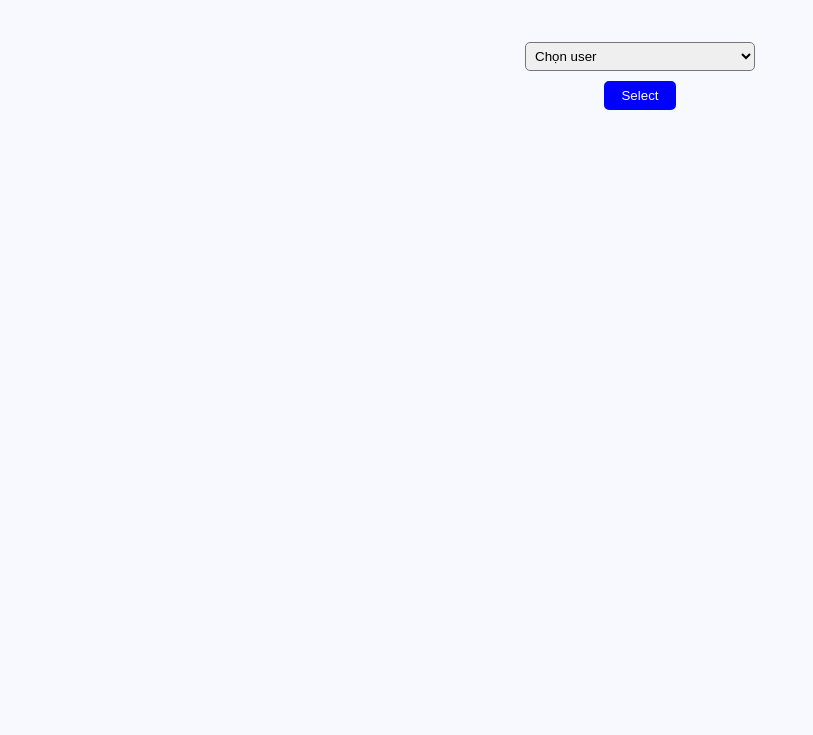
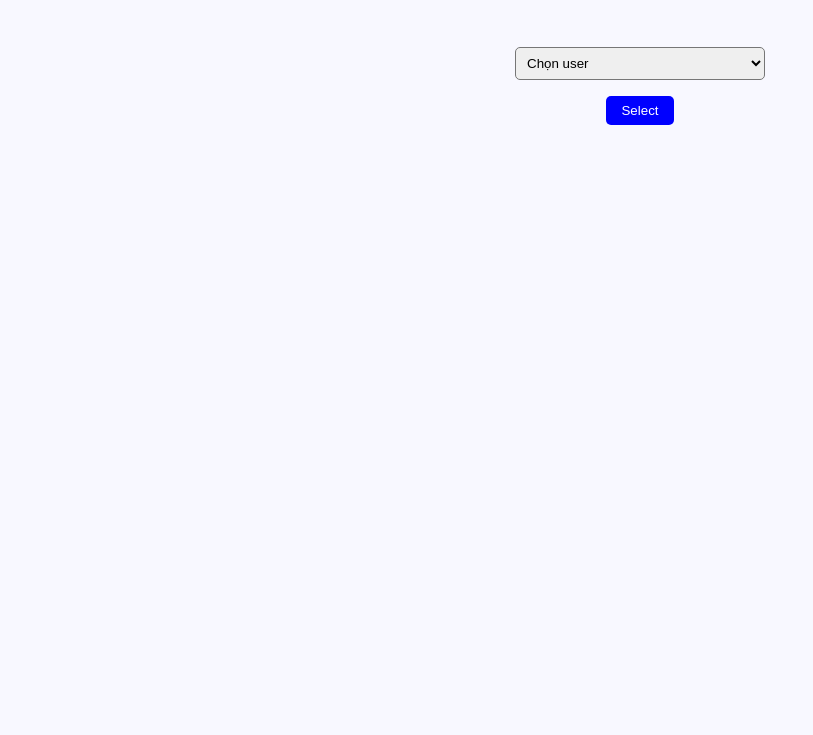
Before and after one commit to ndthinhsgt/poll-app, a plain HTML site: page login.html in a window 1280 px wide. Shown: the part 65-800 px from the top of the page, without its empty margins (0-813 px from the left). Drawn offline with Linux system fonts and the light colour scheme.

Commit message:
#5 add file reset.css and update login.html and the relevant css files

```diff
--- a/assets/css/common.css
+++ b/assets/css/common.css
@@ -1,25 +1,24 @@
-*{
-    margin: 0;
-    padding: 0;
-    box-sizing: border-box;
-}
+@import url(reset.css);
 
-.main {
-    width: 100%;
+body {
+    font-family: Arial, "Helvetica Neue", Helvetica, sans-serif;
+    font-size: 16px;
+    width: 100vw;
     height: 100vh;
     background-color: ghostwhite;
 }
 
-.main h1 {
-    padding: 10px 15px;
+h1 {
+    padding: 15px;
+    font-size: 32px;
 }
 
 button {
-    margin: 10px;
-    padding: 5px 15px;
+    margin: auto;
+    padding: 7px 15px;
     background-color: blue;
     color: white;
-    border: 2px solid blue;
+    border: none;
     border-radius: 5px;
     display: inline-block;
     cursor: pointer;
--- a/assets/css/login.css
+++ b/assets/css/login.css
@@ -1,17 +1,16 @@
-*{
-    margin: 0;
-    padding: 0;
-    box-sizing: border-box;
+
+.login-form {
+    display: flex;
+    justify-content: center;
+    flex-direction: column;
+    width: 200px;
+    margin: auto;
+    padding: 50px 0px;
+    width: 250px;
 }
 
-.login {
-    margin: auto;
-    padding: 50px;
-    text-align: center;
+.form-control {
+    width: 100%;
+    border-radius: 5px;
+    padding: 7px
 }
-
-.login select {
-    width: 230px;
-    padding: 5px;
-    border-radius: 5px;
-}
--- /dev/null
+++ b/assets/css/reset.css
@@ -0,0 +1,43 @@
+html, body, div, span, applet, object, iframe,
+h1, h2, h3, h4, h5, h6, p, blockquote, pre,
+a, abbr, acronym, address, big, cite, code,
+del, dfn, em, img, ins, kbd, q, s, samp,
+small, strike, strong, sub, sup, tt, var,
+b, u, i, center,
+dl, dt, dd, ol, ul, li,
+fieldset, form, label, legend,
+table, caption, tbody, tfoot, thead, tr, th, td,
+article, aside, canvas, details, embed,
+figure, figcaption, footer, header, hgroup,
+menu, nav, output, ruby, section, summary,
+time, mark, audio, video {
+	margin: 0;
+	padding: 0;
+	border: 0;
+	font-size: 100%;
+	font: inherit;
+	vertical-align: baseline;
+}
+/* HTML5 display-role reset for older browsers */
+article, aside, details, figcaption, figure,
+footer, header, hgroup, menu, nav, section {
+	display: block;
+}
+body {
+	line-height: 1;
+}
+ol, ul {
+	list-style: none;
+}
+blockquote, q {
+	quotes: none;
+}
+blockquote:before, blockquote:after,
+q:before, q:after {
+	content: '';
+	content: none;
+}
+table {
+	border-collapse: collapse;
+	border-spacing: 0;
+}
--- a/login.html
+++ b/login.html
@@ -4,28 +4,23 @@
     <meta charset="UTF-8">
     <meta name="viewport" content="width=device-width, initial-scale=1.0">
     <title>Poll App | Đăng nhập</title>
+    <link rel="stylesheet" href="./assets/css/common.css">
     <link rel="stylesheet" href="./assets/css/login.css">
-    <link rel="stylesheet" href="./assets/css/common.css">
 </head>
 <body>
-    <div class="main">
     <h1>Đăng nhập</h1>
-    <div class="login">
-        <form action="" method="post">
-            <select id="user">
-                <option value="selectuser">Chọn user</option>
+        <form class="login-form" action="" method="get">
+            <select id="user" name="user" class="form-control">
+                <option value="">Chọn user</option>
                 <option value="huy">Huy (admin)</option>
                 <option value="thinh">Thinh</option>
                 <option value="quynh">Quynh</option>
-            </select>
-            <br>
+             </select>
+             <br>
             <button type="submit" id="loginbutton">Select</button>
         </form>
-    </div>
-    </div>
 
+    <script src="./assets/js/common.js"></script>
     <script src="./assets/js/login.js"></script>
-    <script src="./assets/js/common.js"></script>
-
 </body>
 </html>
```
Also changed, not shown: create.html (+2 -3 lines), detail.html (+2 -3 lines), index.html (+2 -2 lines).
